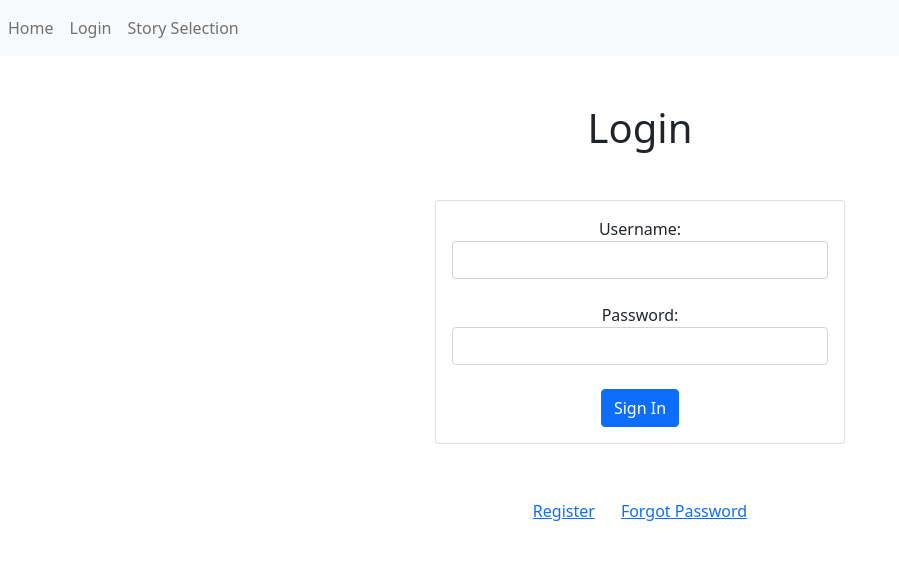
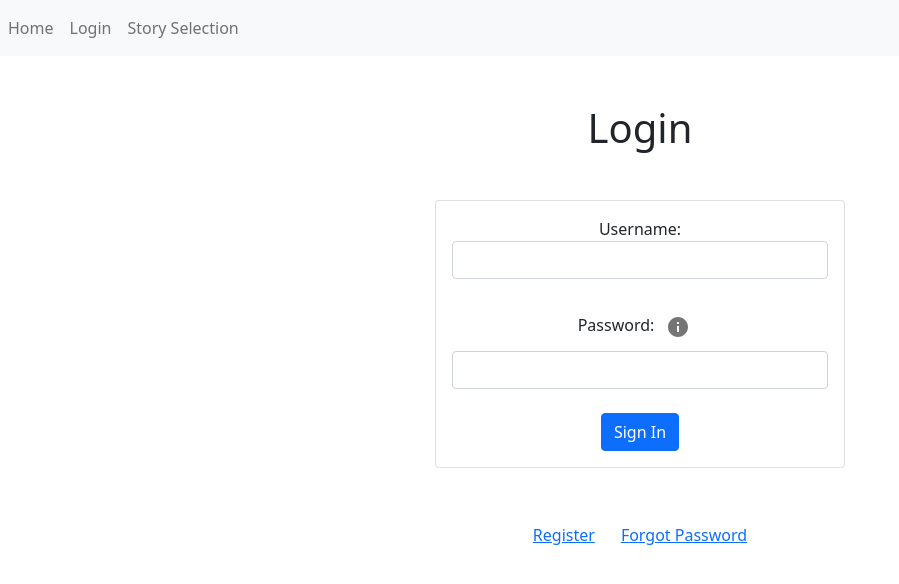
Before and after one commit to BITNULLS/storybook, a React (Create React App) app in the folder edu-storybook/: page /Login in a window 1280 px wide. Shown: the top 584 px of the page, without its empty margins (0-899 px from the left). Built offline with nearby package versions, Linux system fonts and the light colour scheme.

Commit message:
added icon info to login page issue #41

```diff
--- a/edu-storybook/src/pages/login-register/Login.jsx
+++ b/edu-storybook/src/pages/login-register/Login.jsx
@@ -1,6 +1,8 @@
 import React, {Component} from "react";
-import { NavLink } from "react-router-dom";
 import { Link } from "react-router-dom";
+import ReactTooltip from 'react-tooltip';
+import IconButton from "@material-ui/core/IconButton";
+import Info from "@material-ui/icons/Info";
 
 /** This is the Login Page
  *  This is an example of a class for React
@@ -24,6 +26,19 @@ export default class Login extends React.Component {
 
               <div class="form-group mb-4">
                 <label for="password">Password:</label>
+                <a data-tip data-for='info'>
+                  <IconButton>
+                    <Info />
+                  </IconButton>
+                </a>
+                <ReactTooltip id='info' aria-haspopup='true' >
+                  <div align = 'left'>
+                    <p>Password must contain at least:</p>
+                    <li>8 characters,</li>
+                    <li>one capital letter</li>
+                    <li>one special character ( @$*_ )</li>
+                  </div>
+                </ReactTooltip>
                 <input type="password" formControlName="password" class="form-control"></input>
               </div>
 
```
